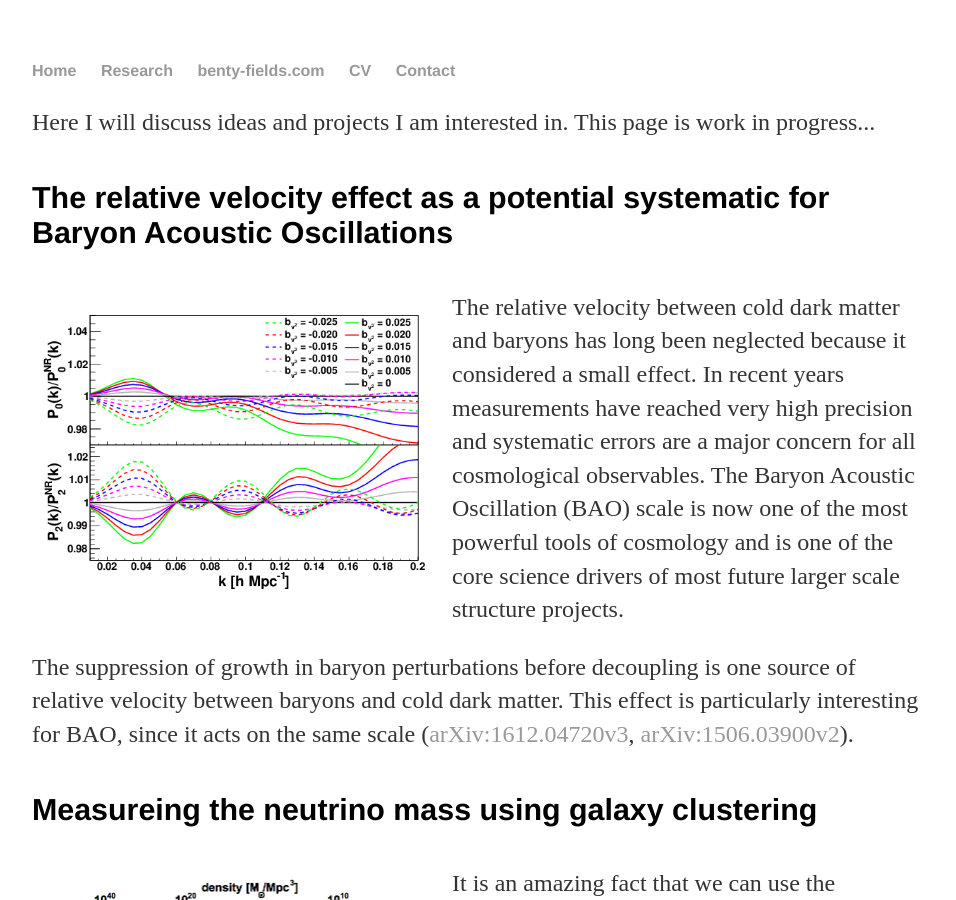
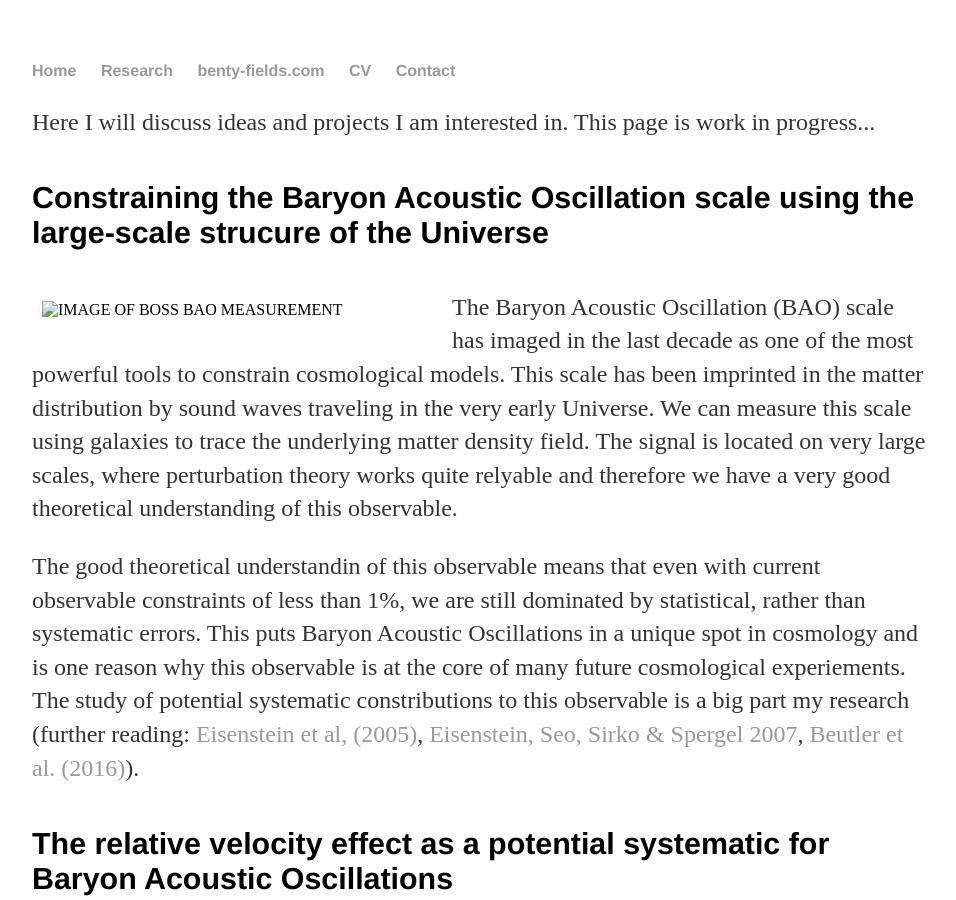
Before and after one commit to fbeutler/fbeutler.github.io, a Jekyll site: the page built from research/projects.html, in a window 1280 px wide and 900 px high. Shown: the whole window, without its empty margins (160-1116 px from the left). Built offline with Jekyll 4.4.1, drawn with Linux system fonts in a browser that asks for light colours; some of the changed text lies outside the part shown.

Commit message:
Update projects.html

```diff
--- a/research/projects.html
+++ b/research/projects.html
@@ -5,6 +5,24 @@ title: My research projects
 
 <div id="projects">
   <p>Here I will discuss ideas and projects I am interested in. This page is work in progress...</p>
+
+  <h4>Constraining the Baryon Acoustic Oscillation scale using the large-scale strucure of the Universe</h4>
+
+  <img src="/static/BAO2.png" alt="IMAGE OF BOSS BAO MEASUREMENT" width="400" align="left" style="padding:10px">
+  <p>
+    The Baryon Acoustic Oscillation (BAO) scale has imaged in the last decade as one of the most powerful tools to constrain cosmological
+    models. This scale has been imprinted in the matter distribution by sound waves traveling in the very early Universe. We can
+    measure this scale using galaxies to trace the underlying matter density field. The signal is located on very large scales, where
+    perturbation theory works quite relyable and therefore we have a very good theoretical understanding of this observable.
+  </p>
+
+  <p>
+    The good theoretical understandin of this observable means that even with current observable constraints of less than 1%, we are still
+    dominated by statistical, rather than systematic errors. This puts Baryon Acoustic Oscillations in a unique spot in cosmology and is
+    one reason why this observable is at the core of many future cosmological experiements. The study of potential systematic constributions
+    to this observable is a big part my research (further reading: <a href="https://arxiv.org/abs/astro-ph/0501171v1" target="_blank">Eisenstein et al, (2005)</a>,
+    <a href="https://arxiv.org/abs/astro-ph/0604362v1">Eisenstein, Seo, Sirko & Spergel 2007</a>, <a href="https://arxiv.org/abs/1607.03149v1" target="_blank">Beutler et al. (2016)</a>).
+  </p>
 
   <h4>The relative velocity effect as a potential systematic for Baryon Acoustic Oscillations</h4>
 
@@ -58,18 +76,4 @@ title: My research projects
     cosmological models.
   </p>
 
-  <h4>Constraining the Baryon Acoustic Oscillation scale using the large-scale strucure of the Universe</h4>
-
-  <img src="/static/BAO2.png" alt="IMAGE OF BOSS POWER SPECTRUM" width="400" align="left" style="padding:10px">
-  <p>
-    The Baryon Acoustic Oscillation (BAO) scale has imaged in the last decade as one of the most powerful tools to constrain cosmological
-    models. This scale has been imprinted in the matter distribution by sound waves traveling in the very early Universe. We can
-    measure this scale using galaxies to trace the underlying matter density field. The signal is located on very large scales, where
-    perturbation theory works quite relyable and therefore we have a very good theoretical understanding of this observable. The good
-    theoretical understandin of this observable means that even with current observable constraints of less than 1%, we are still
-    dominated by statistical, rather than systematic errors. This puts Baryon Acoustic Oscillations in a unique spot in cosmology and is
-    one reason why this observable is at the core of many future cosmological experiements. The study of potential systematic constributions
-    to this observable is a big part my research (arXiv).
-  </p>
-
 </div>
```
